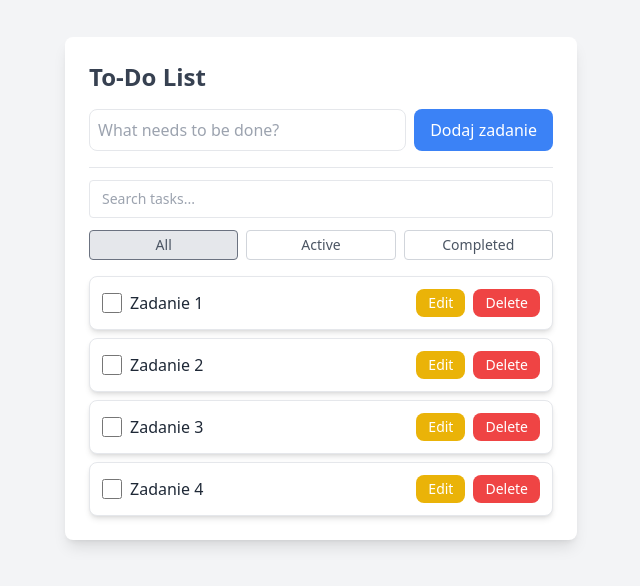
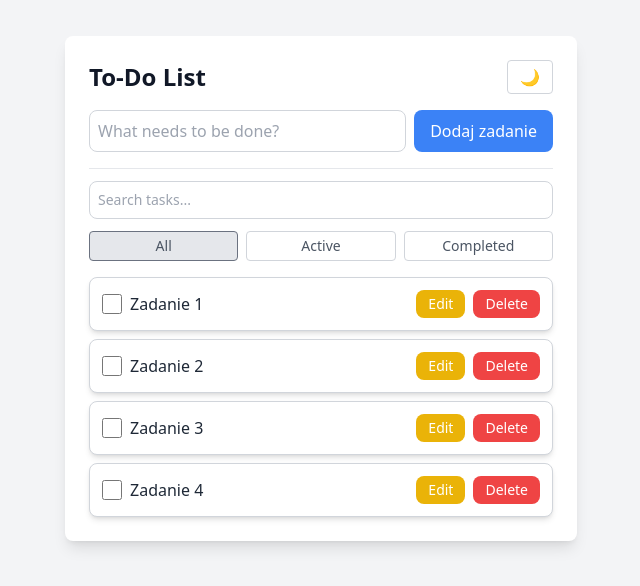
Before and after one commit to przwojwwp/SmallGIS, a React (Create React App) app: page / in a window 1280 px wide. Shown: the part 112-698 px from the top of the page, without its empty margins (319-959 px from the left). Built offline with nearby package versions, Linux system fonts and the light colour scheme.

Commit message:
feat: introduce dark mode

```diff
--- a/src/App.tsx
+++ b/src/App.tsx
@@ -1,4 +1,4 @@
-import React, { useState } from 'react';
+import React, { useState, useEffect } from 'react';
 import { v4 as uuidv4 } from 'uuid';
 import TaskList from './components/TaskList';
 import TaskForm from './components/TaskForm';
@@ -31,6 +31,15 @@ const App: React.FC = () => {
   const [tasks, setTasks] = useState<Task[]>(loadTasksFromLocalStorage());
   const [filterStatus, setFilterStatus] = useState<string>('All');
   const [query, setQuery] = useState<string>('');
+  const [darkMode, setDarkMode] = useState<boolean>(false);
+
+  useEffect(() => {
+    document.documentElement.classList.toggle('dark', darkMode);
+  }, [darkMode]);
+
+  const toggleDarkMode = () => {
+    setDarkMode((prev) => !prev);
+  };
 
   const addTask = (task: Task) => {
     const newTasks = [...tasks, task];
@@ -39,21 +48,23 @@ const App: React.FC = () => {
   };
 
   const deleteTask = (id: string) => {
-    const newTasks = tasks.filter(task => task.id !== id);
+    const newTasks = tasks.filter((task) => task.id !== id);
     setTasks(newTasks);
     saveTasksToLocalStorage(newTasks);
   };
 
   const editTask = (id: string, newTitle: string) => {
-    const newTasks = tasks.map(task => task.id === id ? { ...task, title: newTitle } : task);
+    const newTasks = tasks.map((task) =>
+      task.id === id ? { ...task, title: newTitle } : task
+    );
     setTasks(newTasks);
     saveTasksToLocalStorage(newTasks);
   };
 
   const toggleStatus = (id: string) => {
-    const newTasks = tasks.map(task =>
+    const newTasks = tasks.map((task) =>
       task.id === id
-        ? { ...task, status: task.status === "Active" ? "Completed" : "Active" as "Active" | "Completed" }
+        ? { ...task, status: (task.status === 'Active' ? 'Completed' : 'Active') as 'Active' | 'Completed' }
         : task
     );
     setTasks(newTasks);
@@ -61,20 +72,39 @@ const App: React.FC = () => {
   };
 
   const filteredTasks = tasks
-    .filter(task => filterStatus === 'All' || task.status === filterStatus)
-    .filter(task => task.title.toLowerCase().includes(query.toLowerCase()));
+    .filter((task) => filterStatus === 'All' || task.status === filterStatus)
+    .filter((task) => task.title.toLowerCase().includes(query.toLowerCase()));
 
   return (
-    <div className="min-h-screen flex items-center justify-center bg-gray-100 p-4">
-      <div className="bg-white shadow-lg rounded-lg p-6 w-full max-w-lg">
-        <h1 className="text-2xl font-bold mb-4 text-gray-700">To-Do List</h1>
-        <TaskForm addTask={addTask} />
-        <FilterSort filterStatus={filterStatus} setFilterStatus={setFilterStatus} query={query} setQuery={setQuery} />
+    <div
+      className={`min-h-screen flex items-center justify-center p-4 transition-colors duration-300 ${darkMode ? 'bg-gray-900 text-white' : 'bg-gray-100 text-gray-900'}`}
+    >
+      <div
+        className={`shadow-lg rounded-lg p-6 w-full max-w-lg transition-colors duration-300 ${darkMode ? 'bg-gray-800' : 'bg-white'}`}
+      >
+        <div className="flex justify-between items-center mb-4">
+          <h1 className="text-2xl font-bold">To-Do List</h1>
+          <button
+            onClick={toggleDarkMode}
+            className={`px-3 py-1 border rounded transition-colors duration-300 ${darkMode ? 'border-gray-500' : 'border-gray-300'}`}
+          >
+            {darkMode ? '☀️' : '🌙'}
+          </button>
+        </div>
+        <TaskForm addTask={addTask} darkMode={darkMode} />
+        <FilterSort
+          filterStatus={filterStatus}
+          setFilterStatus={setFilterStatus}
+          query={query}
+          setQuery={setQuery}
+          darkMode={darkMode}
+        />
         <TaskList
           tasks={filteredTasks}
           editTask={editTask}
           deleteTask={deleteTask}
           toggleStatus={toggleStatus}
+          darkMode={darkMode}
         />
       </div>
     </div>
--- a/src/components/FilterSort.tsx
+++ b/src/components/FilterSort.tsx
@@ -5,9 +5,10 @@ interface FilterSortProps {
   setFilterStatus: (status: string) => void;
   query: string;
   setQuery: (query: string) => void;
+  darkMode: boolean;
 }
 
-const FilterSort: React.FC<FilterSortProps> = ({ filterStatus, setFilterStatus, query, setQuery }) => {
+const FilterSort: React.FC<FilterSortProps> = ({ filterStatus, setFilterStatus, query, setQuery, darkMode }) => {
   return (
     <div className="flex flex-col space-y-3 border-t pt-3 mt-3 text-gray-600 text-sm">
       {/* Pole wyszukiwania */}
@@ -16,7 +17,9 @@ const FilterSort: React.FC<FilterSortProps> = ({ filterStatus, setFilterStatus,
         placeholder="Search tasks..."
         value={query}
         onChange={(e) => setQuery(e.target.value)}
-        className="w-full px-3 py-2 border rounded"
+        className={`flex-grow p-2 border rounded-lg focus:outline-none transition-colors duration-300 ${
+          darkMode ? 'bg-gray-700 text-white border-gray-500' : 'bg-white text-black border-gray-300'
+        }`}
       />
 
       {/* Filtry statusu */}
--- a/src/components/TaskForm.tsx
+++ b/src/components/TaskForm.tsx
@@ -4,9 +4,10 @@ import { v4 as uuidv4 } from 'uuid';
 
 interface TaskFormProps {
   addTask: (task: Task) => void;
+  darkMode: boolean;
 }
 
-const TaskForm: React.FC<TaskFormProps> = ({ addTask }) => {
+const TaskForm: React.FC<TaskFormProps> = ({ addTask, darkMode }) => {
   const [title, setTitle] = useState('');
 
   const handleSubmit = (e: React.FormEvent) => {
@@ -30,7 +31,9 @@ const TaskForm: React.FC<TaskFormProps> = ({ addTask }) => {
         value={title}
         onChange={(e) => setTitle(e.target.value)}
         placeholder="What needs to be done?"
-        className="flex-grow p-2 border rounded-lg focus:outline-none"
+        className={`flex-grow p-2 border rounded-lg focus:outline-none transition-colors duration-300 ${
+          darkMode ? 'bg-gray-700 text-white border-gray-500' : 'bg-white text-black border-gray-300'
+        }`}
       />
       <button type="submit" className="bg-blue-500 text-white px-4 py-2 rounded-lg">
         Dodaj zadanie
--- a/src/components/TaskItem.tsx
+++ b/src/components/TaskItem.tsx
@@ -6,9 +6,10 @@ interface TaskItemProps {
   deleteTask: (id: string) => void;
   editTask: (id: string, newTitle: string) => void;
   toggleStatus: (id: string) => void;
+  darkMode: boolean;
 }
 
-const TaskItem: React.FC<TaskItemProps> = ({ task, deleteTask, editTask, toggleStatus }) => {
+const TaskItem: React.FC<TaskItemProps> = ({ task, deleteTask, editTask, toggleStatus, darkMode }) => {
   const [isEditing, setIsEditing] = useState(false);
   const [newTitle, setNewTitle] = useState(task.title);
 
@@ -20,7 +21,9 @@ const TaskItem: React.FC<TaskItemProps> = ({ task, deleteTask, editTask, toggleS
   };
 
   return (
-    <div className="flex justify-between items-center p-3 bg-white shadow-md rounded-lg border">
+    <div className={`flex justify-between items-center p-3 shadow-md rounded-lg border transition-colors duration-300 ${
+      darkMode ? 'bg-gray-700 text-white border-gray-500' : 'bg-white text-black border-gray-300'
+    }`}>
       <div className="flex items-center space-x-2">
         <input
           type="checkbox"
@@ -33,10 +36,14 @@ const TaskItem: React.FC<TaskItemProps> = ({ task, deleteTask, editTask, toggleS
             type="text"
             value={newTitle}
             onChange={(e) => setNewTitle(e.target.value)}
-            className="flex-grow p-1 border rounded-lg focus:outline-none"
+            className={`flex-grow p-1 border rounded-lg focus:outline-none transition-colors duration-300 ${
+              darkMode ? 'bg-gray-600 text-white border-gray-400' : 'bg-white text-black border-gray-300'
+            }`}
           />
         ) : (
-          <span className={`text-gray-800 ${task.status === 'Completed' ? 'line-through' : ''}`}>
+          <span className={`transition-colors duration-300 ${
+            darkMode ? 'text-gray-300' : 'text-gray-800'
+          } ${task.status === 'Completed' ? 'line-through' : ''}`}>
             {task.title}
           </span>
         )}
--- a/src/components/TaskList.tsx
+++ b/src/components/TaskList.tsx
@@ -7,9 +7,10 @@ interface TaskListProps {
   deleteTask: (id: string) => void;
   editTask: (id: string, newTitle: string) => void;
   toggleStatus: (id: string) => void;
+  darkMode: boolean;
 }
 
-const TaskList: React.FC<TaskListProps> = ({ tasks, deleteTask, editTask, toggleStatus }) => {
+const TaskList: React.FC<TaskListProps> = ({ tasks, deleteTask, editTask, toggleStatus, darkMode }) => {
   return (
     <div className="mt-4 space-y-2">
       {tasks.map(task => (
@@ -19,6 +20,7 @@ const TaskList: React.FC<TaskListProps> = ({ tasks, deleteTask, editTask, toggle
           deleteTask={deleteTask}
           editTask={editTask}
           toggleStatus={toggleStatus}
+          darkMode={darkMode}
         />
       ))}
     </div>
```
Also changed, not shown: 1 other file (tests, documents, lock files or other folders).
